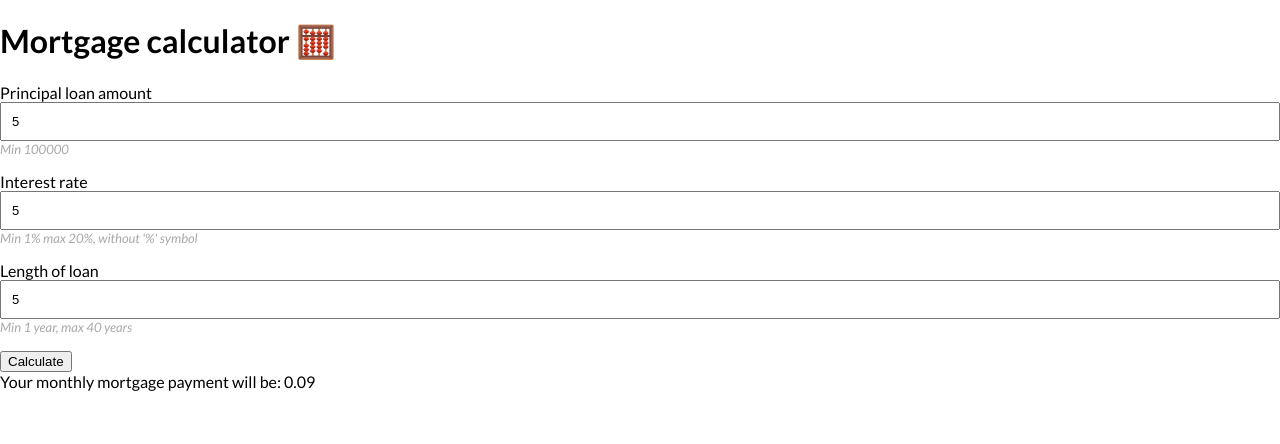
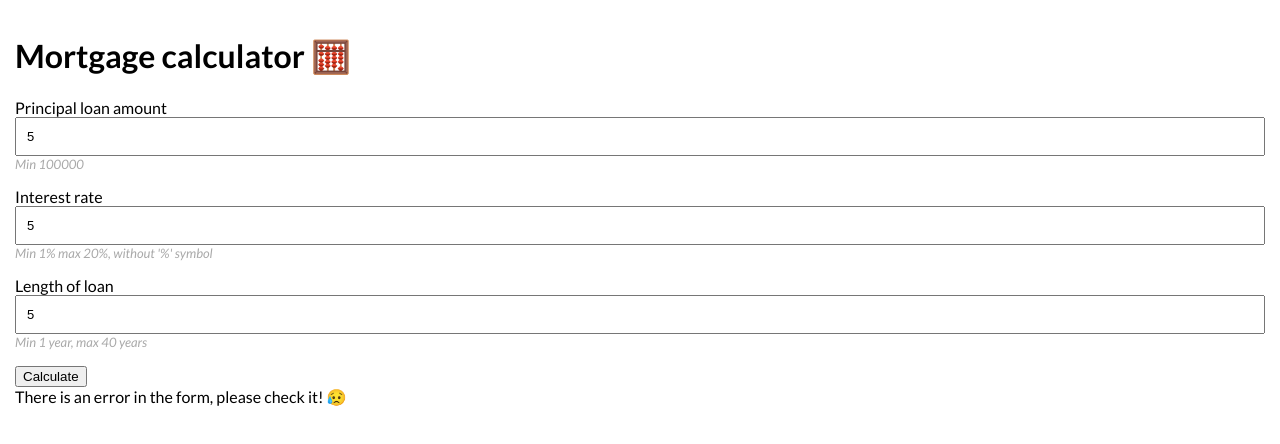
Before and after one commit to bosspetta/JavaScript-Mortgage-Calculator, a website built with webpack: page index.html in a window 1280 px wide. Both pictures are taken after typing "5", "5", "5" into the empty fields and a click on the button "Calculate". Built offline with nearby package versions, Linux system fonts and the light colour scheme.

Commit message:
Initial form validation. HTML5 + .validity.valid

```diff
--- a/index.css
+++ b/index.css
@@ -16,6 +16,7 @@ html, body {
 
 body {
     font-family: 'Lato', sans-serif;
+    padding: 15px;
 }
 
 .mortgage-form--help {
--- a/index.html
+++ b/index.html
@@ -33,7 +33,7 @@
                         <button type="button" id="calculate-btn">Calculate</button>
                     </div>
                 </from>
-                <p class="motgage-result">Your monthly mortgage payment will be: <span id="motgage-final-result"></span></p>
+                <p class="motgage-result"><span id="motgage-final-result"></span></p>
             </section>
         </main>
 
--- a/index.js
+++ b/index.js
@@ -4,8 +4,16 @@ const lengthOfLoanInput = document.getElementById('length-of-loan-input')
 const calculateBtn = document.getElementById('calculate-btn')
 const motgageFinalResult = document.getElementById('motgage-final-result')
 
+const errorMessage = 'There is an error in the form, please check it! 😥';
+const successMessage = '🧮 Your monthly mortgage payment will be: ';
+
 calculateBtn.addEventListener('click', function(e){
-    calculateMortgagePayment()
+    if (amountInput.validity.valid && interestRateInput.validity.valid && lengthOfLoanInput.validity.valid) {
+        calculateMortgagePayment()
+        // console.log('Tenemos contenido, y es ' + amountInput.value)
+    } else {
+        motgageFinalResult.textContent = errorMessage
+    }
 })
 function calculateMortgagePayment() {
     const dineroPrestado = amountInput.value
@@ -28,21 +36,6 @@ function calculateMortgagePayment() {
     console.log('División: ' + division)
     console.log('A pagar: ' + letra)
 
-    motgageFinalResult.textContent = letra.toFixed(2)
+    motgageFinalResult.textContent = successMessage + letra.toFixed(2)
 
 }
-
-/*
-const testArray = ['🎸', '🥁', '🎹']
-let randomNumber = Math.floor( Math.random() * testArray.length )
-
-console.log(randomNumber)
-mainContent.textContent += testArray[randomNumber]
-
-testArray.forEach(instrument => mainContent.textContent += instrument)*/
-
-// console.log(Math.pow(3,2))
-// console.log(3 ** 2)
-
-// let numberTest = 33.65793
-// console.log(numberTest.toFixed(2))
--- a/index.pack.js
+++ b/index.pack.js
@@ -79,8 +79,16 @@ var lengthOfLoanInput = document.getElementById('length-of-loan-input');
 var calculateBtn = document.getElementById('calculate-btn');
 var motgageFinalResult = document.getElementById('motgage-final-result');
 
+var errorMessage = 'There is an error in the form, please check it! 😥';
+var successMessage = '🧮 Your monthly mortgage payment will be: ';
+
 calculateBtn.addEventListener('click', function (e) {
-    calculateMortgagePayment();
+    if (amountInput.validity.valid && interestRateInput.validity.valid && lengthOfLoanInput.validity.valid) {
+        calculateMortgagePayment();
+        // console.log('Tenemos contenido, y es ' + amountInput.value)
+    } else {
+        motgageFinalResult.textContent = errorMessage;
+    }
 });
 function calculateMortgagePayment() {
     var dineroPrestado = amountInput.value;
@@ -103,23 +111,8 @@ function calculateMortgagePayment() {
     console.log('División: ' + division);
     console.log('A pagar: ' + letra);
 
-    motgageFinalResult.textContent = letra.toFixed(2);
+    motgageFinalResult.textContent = successMessage + letra.toFixed(2);
 }
-
-/*
-const testArray = ['🎸', '🥁', '🎹']
-let randomNumber = Math.floor( Math.random() * testArray.length )
-
-console.log(randomNumber)
-mainContent.textContent += testArray[randomNumber]
-
-testArray.forEach(instrument => mainContent.textContent += instrument)*/
-
-// console.log(Math.pow(3,2))
-// console.log(3 ** 2)
-
-// let numberTest = 33.65793
-// console.log(numberTest.toFixed(2))
 
 /***/ })
 /******/ ]);
```
